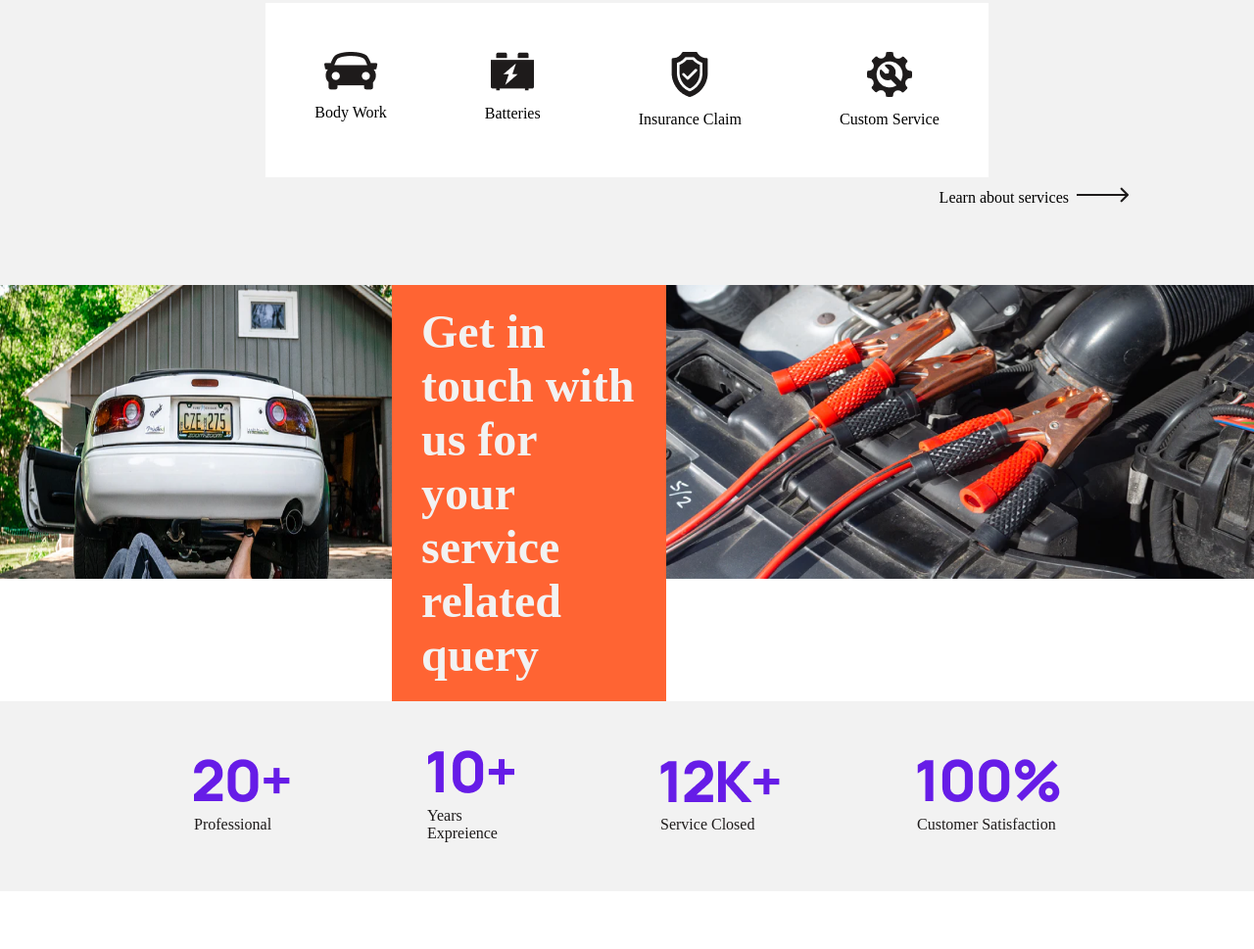
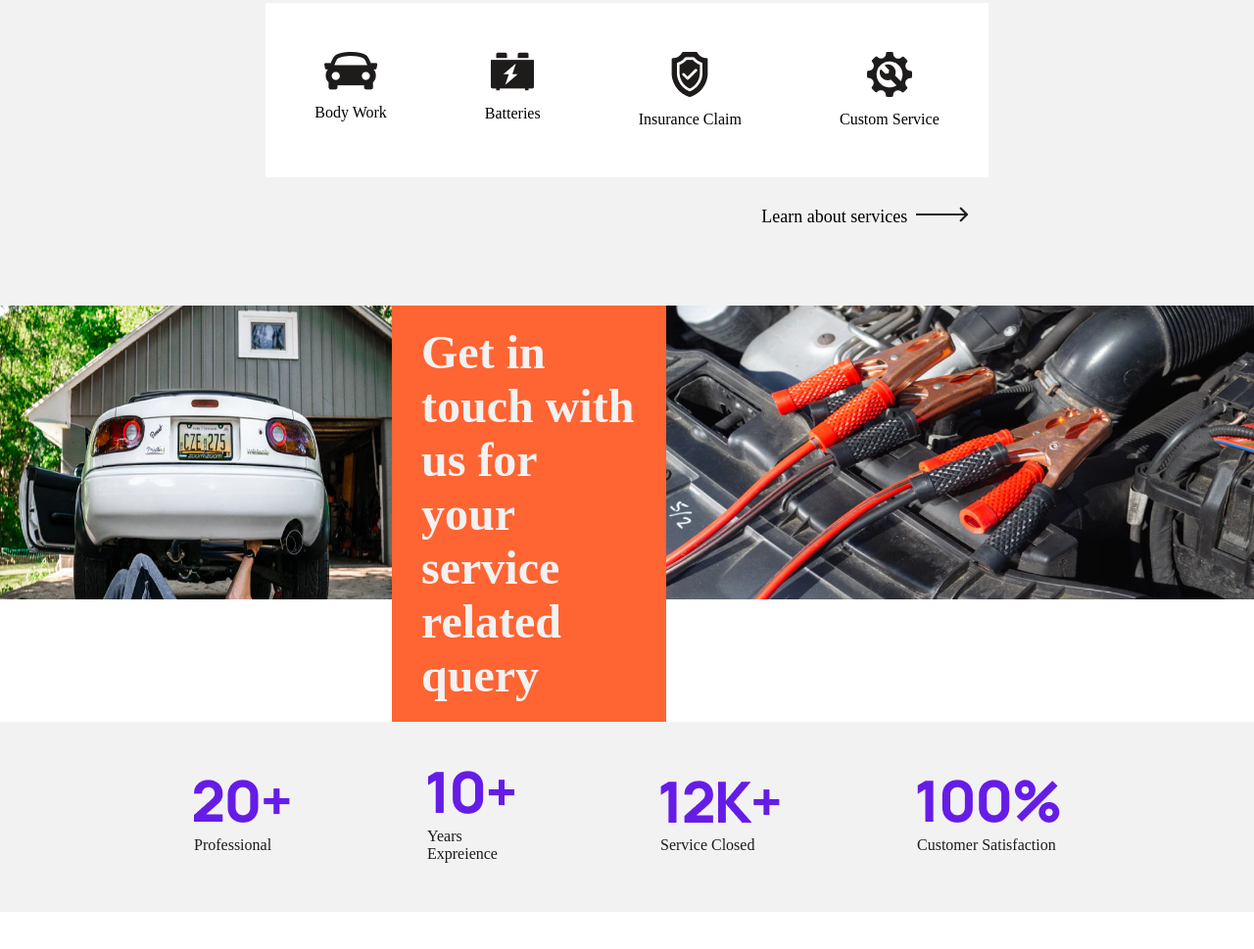
Before and after one commit to Jesus-boy01/KodeCampFinsweetProject, a plain HTML site: page index.html in a window 1280 px wide. Shown: the part 2832-3801 px from the top of the page at 98% size. Drawn offline with Linux system fonts and the light colour scheme.

Commit message:
perfected the service section by fixing the learn more part

```diff
--- a/css/style.css
+++ b/css/style.css
@@ -299,7 +299,9 @@
 
 .learn-about-services {
     display: flex;
+    width: 68%;
     justify-content: flex-end;
+    margin: 20px auto 0;
 }
 
 .learn-about-services p {
--- a/index.html
+++ b/index.html
@@ -227,7 +227,7 @@
                 </div>
             </div>
             <div class="learn-about-services">
-                <span>Learn about services&ensp;<img src="img/arrow.png"></span>
+                <p>Learn about services&ensp;<img src="img/arrow.png"></p>
             </div>
         </div>
     </section>
```
